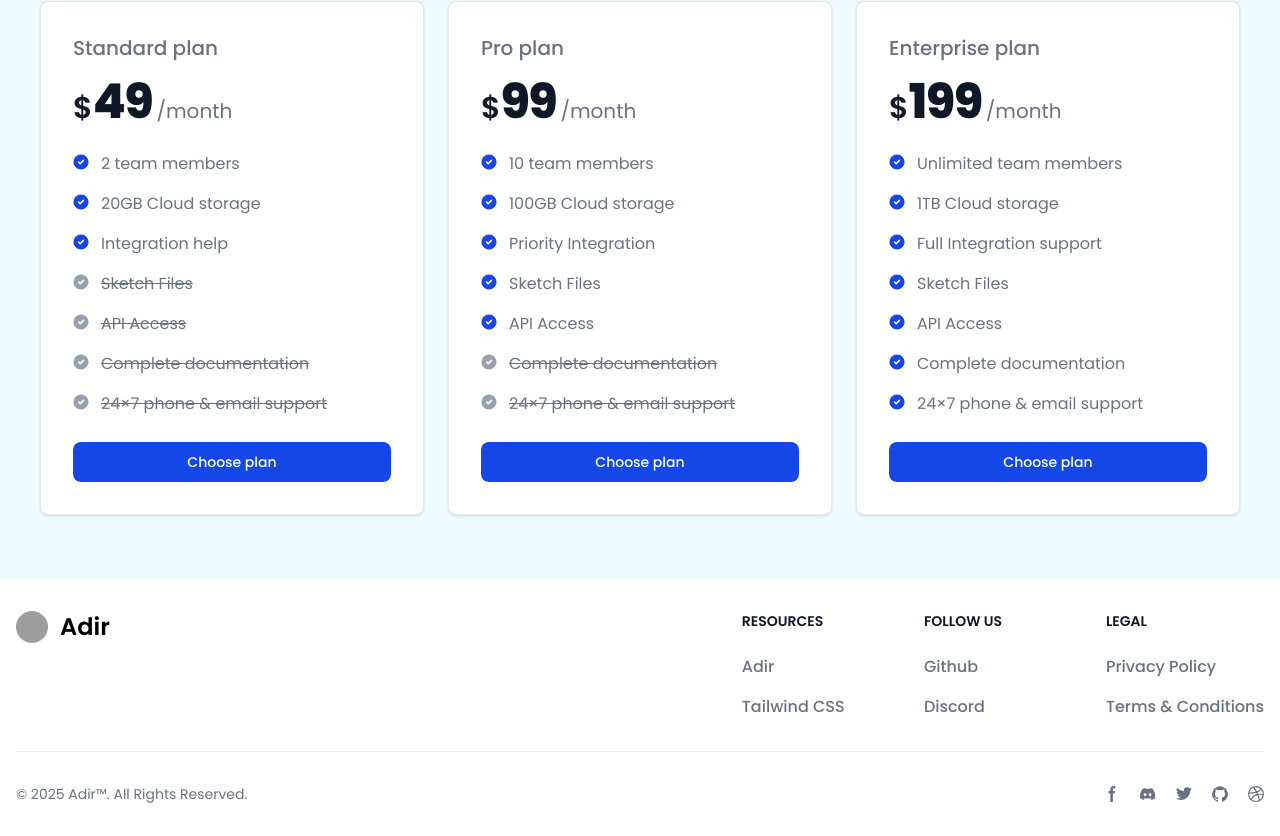
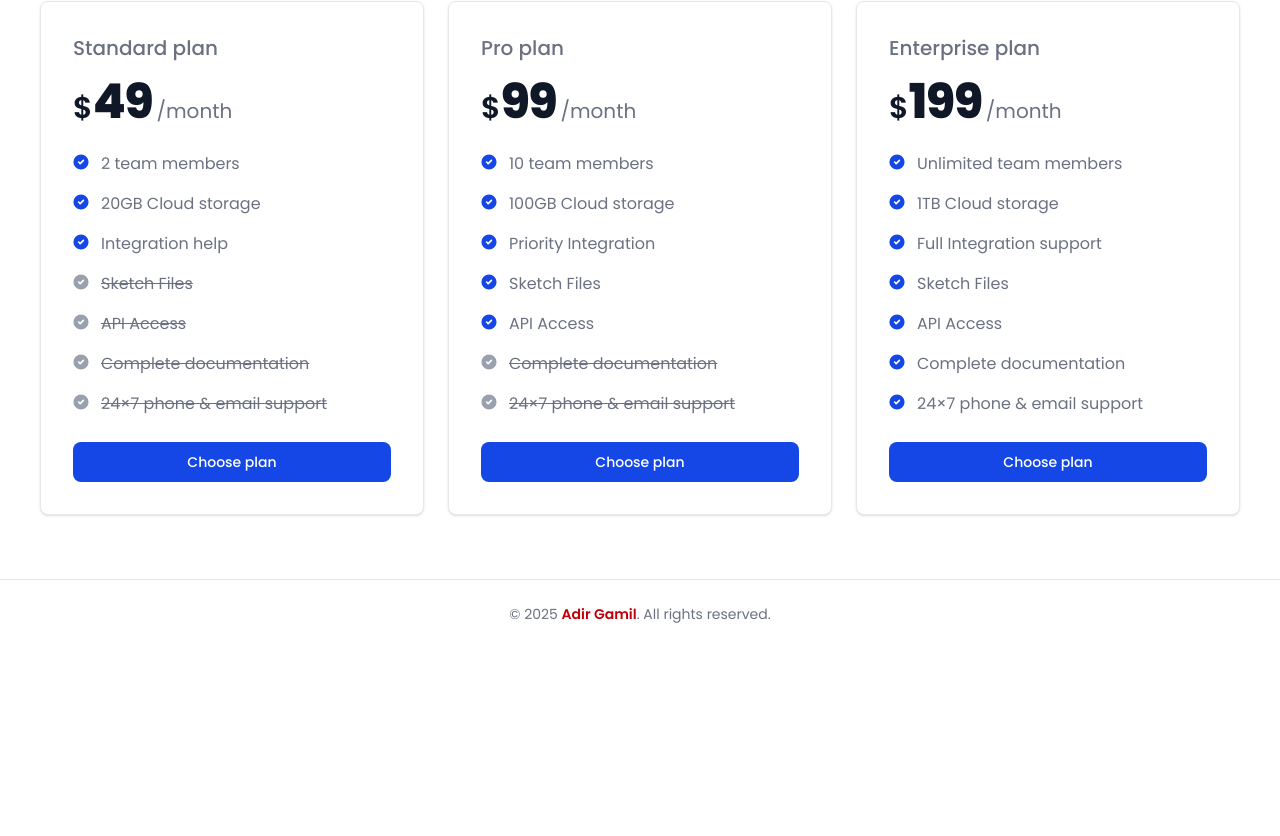
Before and after one commit to AdirGamil/nextjs-landingpage, a Next.js app: page / in a window 1280 px wide. Shown: the part 3833-4669 px from the top of the page. After the commit the page ends 4481 px from the top, so only its background shows below. Built offline with nearby package versions, Linux system fonts and the light colour scheme; grey boxes are pictures that could not be loaded.

Commit message:
update colors

```diff
--- a/components/Home/Feature/Feature.tsx
+++ b/components/Home/Feature/Feature.tsx
@@ -51,7 +51,7 @@ const Feature = () => {
     },
   ]
   return (
-    <div className="bg-pink-50 py-20">
+    <div className="bg-[#edfbff] py-20">
       <div className="w-[80%] mx-auto text-center">
         <h1 className="text-2xl md:text-4xl font-bold capitalize ">
           Its Everything you will ever need
--- a/components/Home/Footer/Footer.tsx
+++ b/components/Home/Footer/Footer.tsx
@@ -1,191 +1,11 @@
-import React from 'react'
+'use client'
 
-const Footer = () => {
+export default function Footer() {
   return (
-    <footer className="bg-white dark:bg-gray-900">
-      <div className="mx-auto w-full max-w-screen-xl p-4 py-6 lg:py-8">
-        <div className="md:flex md:justify-between">
-          <div className="mb-6 md:mb-0">
-            <a href="https://adirg.dev/" className="flex items-center">
-              <img
-                src="https://res.cloudinary.com/dhweqnxgd/image/upload/v1725204235/ACodeLogo_g2co7f.jpg"
-                className="h-8 w-8 me-3 rounded-full"
-                alt="AdirG Logo"
-              />
-              <span className="self-center text-2xl font-semibold whitespace-nowrap dark:text-white">
-                Adir
-              </span>
-            </a>
-          </div>
-          <div className="grid grid-cols-2 gap-8 sm:gap-6 sm:grid-cols-3">
-            <div>
-              <h2 className="mb-6 text-sm font-semibold text-gray-900 uppercase dark:text-white">
-                Resources
-              </h2>
-              <ul className="text-gray-500 dark:text-gray-400 font-medium">
-                <li className="mb-4">
-                  <a href="https://adirg.dev/" className="hover:underline">
-                    Adir
-                  </a>
-                </li>
-                <li>
-                  <a
-                    href="https://tailwindcss.com/"
-                    className="hover:underline"
-                  >
-                    Tailwind CSS
-                  </a>
-                </li>
-              </ul>
-            </div>
-            <div>
-              <h2 className="mb-6 text-sm font-semibold text-gray-900 uppercase dark:text-white">
-                Follow us
-              </h2>
-              <ul className="text-gray-500 dark:text-gray-400 font-medium">
-                <li className="mb-4">
-                  <a
-                    // href="https://github.com/themesberg/flowbite"
-                    className="hover:underline "
-                  >
-                    Github
-                  </a>
-                </li>
-                <li>
-                  <a
-                    // href="https://discord.gg/4eeurUVvTy"
-                    className="hover:underline"
-                  >
-                    Discord
-                  </a>
-                </li>
-              </ul>
-            </div>
-            <div>
-              <h2 className="mb-6 text-sm font-semibold text-gray-900 uppercase dark:text-white">
-                Legal
-              </h2>
-              <ul className="text-gray-500 dark:text-gray-400 font-medium">
-                <li className="mb-4">
-                  <a href="#" className="hover:underline">
-                    Privacy Policy
-                  </a>
-                </li>
-                <li>
-                  <a href="#" className="hover:underline">
-                    Terms &amp; Conditions
-                  </a>
-                </li>
-              </ul>
-            </div>
-          </div>
-        </div>
-        <hr className="my-6 border-gray-200 sm:mx-auto dark:border-gray-700 lg:my-8" />
-        <div className="sm:flex sm:items-center sm:justify-between">
-          <span className="text-sm text-gray-500 sm:text-center dark:text-gray-400">
-            © 2025{' '}
-            <a href="https://adirg.dev/" className="hover:underline">
-              Adir™
-            </a>
-            . All Rights Reserved.
-          </span>
-          <div className="flex mt-4 sm:justify-center sm:mt-0">
-            <a
-              href="#"
-              className="text-gray-500 hover:text-gray-900 dark:hover:text-white"
-            >
-              <svg
-                className="w-4 h-4"
-                aria-hidden="true"
-                xmlns="http://www.w3.org/2000/svg"
-                fill="currentColor"
-                viewBox="0 0 8 19"
-              >
-                <path
-                  fillRule="evenodd"
-                  d="M6.135 3H8V0H6.135a4.147 4.147 0 0 0-4.142 4.142V6H0v3h2v9.938h3V9h2.021l.592-3H5V3.591A.6.6 0 0 1 5.592 3h.543Z"
-                  clipRule="evenodd"
-                />
-              </svg>
-              <span className="sr-only">Facebook page</span>
-            </a>
-            <a
-              href="#"
-              className="text-gray-500 hover:text-gray-900 dark:hover:text-white ms-5"
-            >
-              <svg
-                className="w-4 h-4"
-                aria-hidden="true"
-                xmlns="http://www.w3.org/2000/svg"
-                fill="currentColor"
-                viewBox="0 0 21 16"
-              >
-                <path d="M16.942 1.556a16.3 16.3 0 0 0-4.126-1.3 12.04 12.04 0 0 0-.529 1.1 15.175 15.175 0 0 0-4.573 0 11.585 11.585 0 0 0-.535-1.1 16.274 16.274 0 0 0-4.129 1.3A17.392 17.392 0 0 0 .182 13.218a15.785 15.785 0 0 0 4.963 2.521c.41-.564.773-1.16 1.084-1.785a10.63 10.63 0 0 1-1.706-.83c.143-.106.283-.217.418-.33a11.664 11.664 0 0 0 10.118 0c.137.113.277.224.418.33-.544.328-1.116.606-1.71.832a12.52 12.52 0 0 0 1.084 1.785 16.46 16.46 0 0 0 5.064-2.595 17.286 17.286 0 0 0-2.973-11.59ZM6.678 10.813a1.941 1.941 0 0 1-1.8-2.045 1.93 1.93 0 0 1 1.8-2.047 1.919 1.919 0 0 1 1.8 2.047 1.93 1.93 0 0 1-1.8 2.045Zm6.644 0a1.94 1.94 0 0 1-1.8-2.045 1.93 1.93 0 0 1 1.8-2.047 1.918 1.918 0 0 1 1.8 2.047 1.93 1.93 0 0 1-1.8 2.045Z" />
-              </svg>
-              <span className="sr-only">Discord community</span>
-            </a>
-            <a
-              href="#"
-              className="text-gray-500 hover:text-gray-900 dark:hover:text-white ms-5"
-            >
-              <svg
-                className="w-4 h-4"
-                aria-hidden="true"
-                xmlns="http://www.w3.org/2000/svg"
-                fill="currentColor"
-                viewBox="0 0 20 17"
-              >
-                <path
-                  fillRule="evenodd"
-                  d="M20 1.892a8.178 8.178 0 0 1-2.355.635 4.074 4.074 0 0 0 1.8-2.235 8.344 8.344 0 0 1-2.605.98A4.13 4.13 0 0 0 13.85 0a4.068 4.068 0 0 0-4.1 4.038 4 4 0 0 0 .105.919A11.705 11.705 0 0 1 1.4.734a4.006 4.006 0 0 0 1.268 5.392 4.165 4.165 0 0 1-1.859-.5v.05A4.057 4.057 0 0 0 4.1 9.635a4.19 4.19 0 0 1-1.856.07 4.108 4.108 0 0 0 3.831 2.807A8.36 8.36 0 0 1 0 14.184 11.732 11.732 0 0 0 6.291 16 11.502 11.502 0 0 0 17.964 4.5c0-.177 0-.35-.012-.523A8.143 8.143 0 0 0 20 1.892Z"
-                  clipRule="evenodd"
-                />
-              </svg>
-              <span className="sr-only">Twitter page</span>
-            </a>
-            <a
-              href="#"
-              className="text-gray-500 hover:text-gray-900 dark:hover:text-white ms-5"
-            >
-              <svg
-                className="w-4 h-4"
-                aria-hidden="true"
-                xmlns="http://www.w3.org/2000/svg"
-                fill="currentColor"
-                viewBox="0 0 20 20"
-              >
-                <path
-                  fillRule="evenodd"
-                  d="M10 .333A9.911 9.911 0 0 0 6.866 19.65c.5.092.678-.215.678-.477 0-.237-.01-1.017-.014-1.845-2.757.6-3.338-1.169-3.338-1.169a2.627 2.627 0 0 0-1.1-1.451c-.9-.615.07-.6.07-.6a2.084 2.084 0 0 1 1.518 1.021 2.11 2.11 0 0 0 2.884.823c.044-.503.268-.973.63-1.325-2.2-.25-4.516-1.1-4.516-4.9A3.832 3.832 0 0 1 4.7 7.068a3.56 3.56 0 0 1 .095-2.623s.832-.266 2.726 1.016a9.409 9.409 0 0 1 4.962 0c1.89-1.282 2.717-1.016 2.717-1.016.366.83.402 1.768.1 2.623a3.827 3.827 0 0 1 1.02 2.659c0 3.807-2.319 4.644-4.525 4.889a2.366 2.366 0 0 1 .673 1.834c0 1.326-.012 2.394-.012 2.72 0 .263.18.572.681.475A9.911 9.911 0 0 0 10 .333Z"
-                  clipRule="evenodd"
-                />
-              </svg>
-              <span className="sr-only">GitHub account</span>
-            </a>
-            <a
-              href="#"
-              className="text-gray-500 hover:text-gray-900 dark:hover:text-white ms-5"
-            >
-              <svg
-                className="w-4 h-4"
-                aria-hidden="true"
-                xmlns="http://www.w3.org/2000/svg"
-                fill="currentColor"
-                viewBox="0 0 20 20"
-              >
-                <path
-                  fillRule="evenodd"
-                  d="M10 0a10 10 0 1 0 10 10A10.009 10.009 0 0 0 10 0Zm6.613 4.614a8.523 8.523 0 0 1 1.93 5.32 20.094 20.094 0 0 0-5.949-.274c-.059-.149-.122-.292-.184-.441a23.879 23.879 0 0 0-.566-1.239 11.41 11.41 0 0 0 4.769-3.366ZM8 1.707a8.821 8.821 0 0 1 2-.238 8.5 8.5 0 0 1 5.664 2.152 9.608 9.608 0 0 1-4.476 3.087A45.758 45.758 0 0 0 8 1.707ZM1.642 8.262a8.57 8.57 0 0 1 4.73-5.981A53.998 53.998 0 0 1 9.54 7.222a32.078 32.078 0 0 1-7.9 1.04h.002Zm2.01 7.46a8.51 8.51 0 0 1-2.2-5.707v-.262a31.64 31.64 0 0 0 8.777-1.219c.243.477.477.964.692 1.449-.114.032-.227.067-.336.1a13.569 13.569 0 0 0-6.942 5.636l.009.003ZM10 18.556a8.508 8.508 0 0 1-5.243-1.8 11.717 11.717 0 0 1 6.7-5.332.509.509 0 0 1 .055-.02 35.65 35.65 0 0 1 1.819 6.476 8.476 8.476 0 0 1-3.331.676Zm4.772-1.462A37.232 37.232 0 0 0 13.113 11a12.513 12.513 0 0 1 5.321.364 8.56 8.56 0 0 1-3.66 5.73h-.002Z"
-                  clipRule="evenodd"
-                />
-              </svg>
-              <span className="sr-only">Dribbble account</span>
-            </a>
-          </div>
-        </div>
+    <footer className="border-t border-[#E5E5E5]  text-[#6B7280] text-sm py-6">
+      <div className="max-w-6xl mx-auto px-4 text-center">
+        © {new Date().getFullYear()} <span className="font-semibold text-red-700">Adir Gamil</span>. All rights reserved.
       </div>
     </footer>
   )
 }
-
-export default Footer
--- a/components/Home/Price/Price.tsx
+++ b/components/Home/Price/Price.tsx
@@ -2,7 +2,7 @@ import { pricingPlans } from "@/constant/Constant"
 
 const Price = () => {
     return (
-      <div className="py-16 bg-[#edfbff]">
+      <div className="py-16 ">
         <h2 className="mt-6 text-2xl md:text-3xl capitalize font-bold text-center">
           Meet exciting pricing plans
         </h2>
--- a/components/Home/Review/Review.tsx
+++ b/components/Home/Review/Review.tsx
@@ -19,7 +19,7 @@ const responsive = {
 }
 const Review = () => {
   return (
-    <div className="py-16 bg-[#fcf6fa]">
+    <div className="py-16">
       <h1 className="mt-6 text-2xl md:text-3xl capitalize font-bold text-center">
         What client say about us
       </h1>
--- a/components/Home/Review/ReviewCard.tsx
+++ b/components/Home/Review/ReviewCard.tsx
@@ -8,7 +8,7 @@ type Props = {
 }
 const ReviewCard = ({ name, image }: Props) => {
   return (
-    <div className="w-full relative bg-white p-12 rounded-lg shadow-md flex flex-col items-center space-y-3">
+    <div className="w-full relative bg-white p-12 flex flex-col items-center space-y-3">
       <FaQuoteLeft className="h-14 w-14 opacity-10 absolute top-0 left-4" />
       <div className="grid lg:grid-cols-5 gap-6 items-center">
         <div className="col-span-3 order-2 lg:order-1">
```
